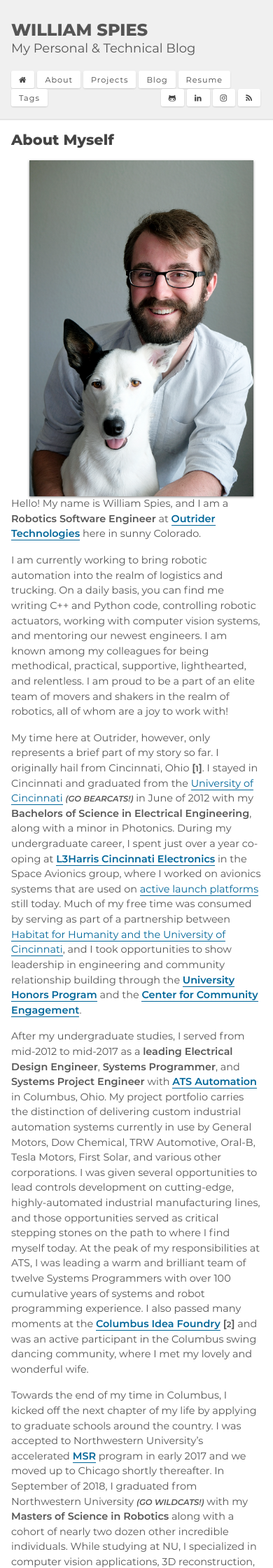
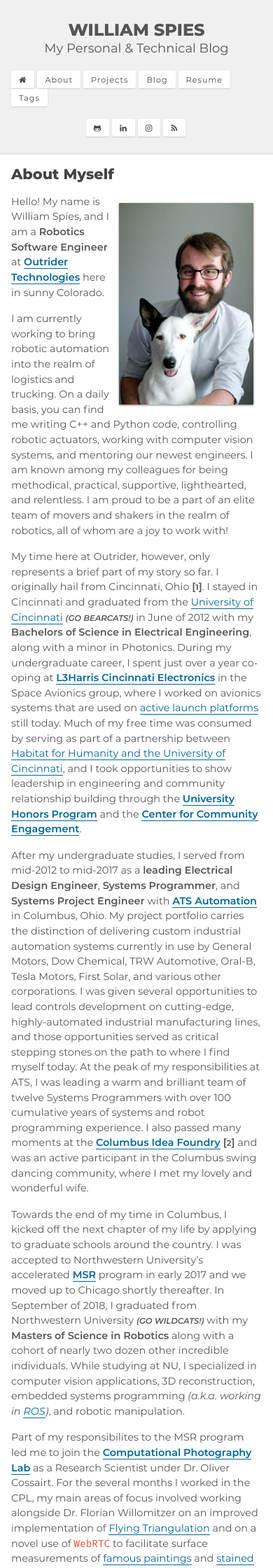
Before and after one commit to spieswl/spieswl.github.io, a Jekyll site: the page built from about.md, in a window 390 px wide. Shown: the top 2240 px of the page at 70% size. Built offline with Jekyll 4.4.1, drawn with Linux system fonts in a browser that asks for light colours.

Commit message:
Fixed some issues with image sizing on mobile view

```diff
--- a/about.md
+++ b/about.md
@@ -5,7 +5,7 @@ title:              About Myself
 images:             assets/images/about
 ---
 
-<img id="portrait" src="{{ site.baseurl }}/{{ page.images }}/portrait_01.png" width="320" height="480" align="right" style="margin:0px 12px 0px 12px">
+<img src="{{ site.baseurl }}/{{ page.images }}/portrait_01.png" width="320" height="480" align="right" style="margin:12px 12px 12px 12px">
 
 Hello! My name is William Spies, and I am a **Robotics Software Engineer** at **[Outrider Technologies](https://www.outrider.ai/)** here in sunny Colorado.
 
@@ -24,9 +24,9 @@ When I am not tinkering with robots or working on side projects, you can find me
 Of course, I cannot hope to include everything in just this segment...but pictures may help fill in a few gaps:
 
 <div style="text-align:center">
-    <img src="{{ site.baseurl }}/{{ page.images }}/climbing.png" width="320" height="480" style="margin:0px 4px 0px 4px">
-    <img src="{{ site.baseurl }}/{{ page.images }}/couple.png" width="320" height="480" style="margin:0px 4px 0px 4px">
-    <img src="{{ site.baseurl }}/{{ page.images }}/hammock.png" width="320" height="480" style="margin:0px 4px 0px 4px">
+    <img src="{{ site.baseurl }}/{{ page.images }}/climbing.png" width="320" height="480" style="margin:4px 4px 4px 4px">
+    <img src="{{ site.baseurl }}/{{ page.images }}/couple.png" width="320" height="480" style="margin:4px 4px 4px 4px">
+    <img src="{{ site.baseurl }}/{{ page.images }}/hammock.png" width="320" height="480" style="margin:4px 4px 4px 4px">
 </div>
 
 <hr>
--- a/assets/css/base/3-post/_responsive.scss
+++ b/assets/css/base/3-post/_responsive.scss
@@ -58,6 +58,11 @@
         }
     }
 
+    .container img {
+        max-width: 15rem;
+        border-radius: 2px;
+    }
+
     .post-list-date {
         margin-left: 0;
         float: none;
@@ -74,7 +79,7 @@
 
     .project-thumb {
         height: 40vw;
-        width: 80vw;
+        width: 60vw;
     }
 
     a {
@@ -97,19 +102,39 @@
 }
 
 @media only screen and (max-width: 480px) {
+    .masthead-title {
+        text-align: center;
+    }
+
     body {
         font-size: 0.9rem;
     }
 
     .nav {
         font-size: 0.7rem;
+        line-height: 2.4;
+    }
+
+    .nav-left {
+        margin: 20px 0px -10px -42px;
+        text-align: center;
+
+        ul {
+            display: inline-block;
+        }
+    }
+
+    .nav-right {
+        margin: 0px 0px -20px -42px;
+        text-align: center;
+
+        ul {
+            display: inline-block;
+        }
     }
 
     .container img {
-        max-width: 100vw;
-        margin-left: -16px;
-        margin-right: -16px;
-        border-radius: 0px;
-        transform: none;
+        max-width: 12rem;
+        border-radius: 1px;
     }
 }
--- a/index.html
+++ b/index.html
@@ -4,6 +4,7 @@ title:              Home
 ---
 
 <div class="posts">
+    <h4>Blog</h4>
     <!-- Tag handlers -->
     {% assign rawtags = "" %}
     {% for post in site.posts %}
@@ -52,6 +53,7 @@ title:              Home
 <hr>
 
 <div class="projects">
+    <h4>Projects</h4>
     <!-- Project listing -->
     <div class="project-list">
         {% assign index_grid_limit = 8 %}
```
Also changed, not shown: _projects/2018-06-14-building-a-robot-from-scratch.md (+2 -2 lines).
